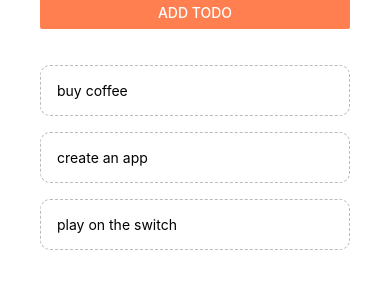
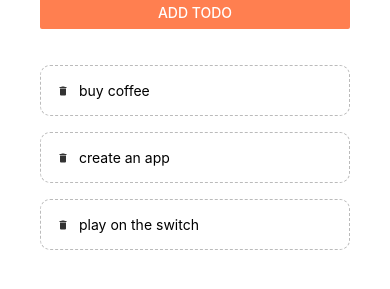
Before and after one commit to Kunerkhan/React-native-tutorial, a React Native app: screen / in a window 390 px wide. Shown: the part 141-430 px from the top of the page. Built offline with nearby package versions, Linux system fonts and the light colour scheme.

Commit message:
Add expo icons

```diff
--- a/components/TodoItem.js
+++ b/components/TodoItem.js
@@ -1,12 +1,16 @@
-import { StyleSheet, Text, TouchableOpacity } from 'react-native';
+import { StyleSheet, View, Text, TouchableOpacity } from 'react-native';
+import { MaterialIcons } from '@expo/vector-icons';
 
 export const TodoItem = ({ item, pressHandler }) => {
 
     return(
         <TouchableOpacity onPress={() => pressHandler(item.key)}>
-            <Text style={styles.item}>
-                {item.text}
-            </Text>
+            <View style={styles.item}>
+                <MaterialIcons name="delete" szie={16} color="#333" />
+                <Text style={styles.itemText}>
+                    {item.text}
+                </Text>
+            </View>
         </TouchableOpacity>
     )
 }
@@ -19,5 +23,10 @@
         borderWidth: 1,
         borderStyle: "dashed",
         borderRadius: 10,
+        flexDirection: "row",
+        alignItems: "center",
     },
+    itemText: {
+        marginLeft: 10,
+    }
 });
```
